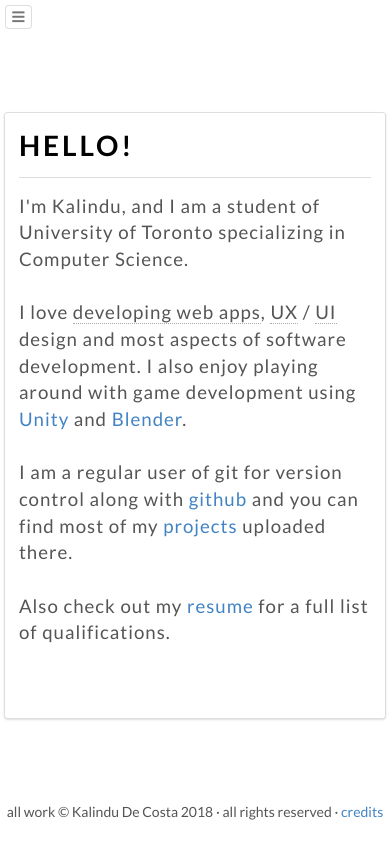
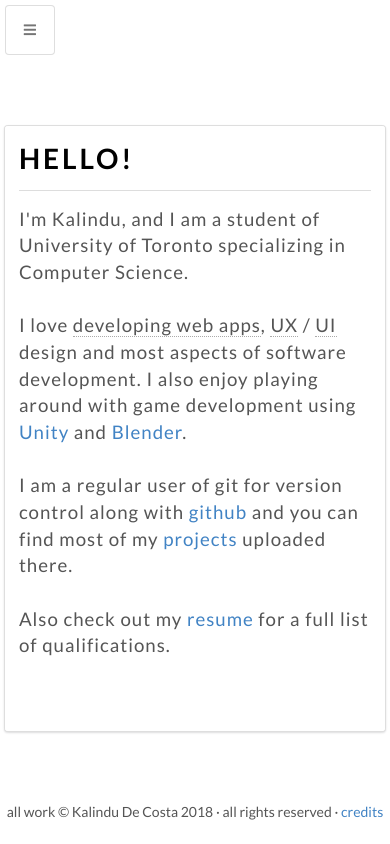
Before and after one commit to kalindudc/kalindudc.github.io, a plain HTML site: page index.html in a window 390 px wide. Drawn offline with nearby package versions, Linux system fonts and the light colour scheme.

Commit message:
fixed some css for mobile layout

```diff
--- a/style/main.css
+++ b/style/main.css
@@ -138,6 +138,8 @@ html, body {
 
     .custom-sidebar {
         height: 100% !important;
+        overflow: hidden !important;
+        overflow-y: auto !important;
     }
 
     .container {
@@ -171,6 +173,9 @@ html, body {
 
     .toggle-sidebar {
         padding: 5px !important;
+        width: 50px !important;
+        height: 50px !important;
+        background-size: 40px 40px !important;
     }
 
     .content-info {
```
